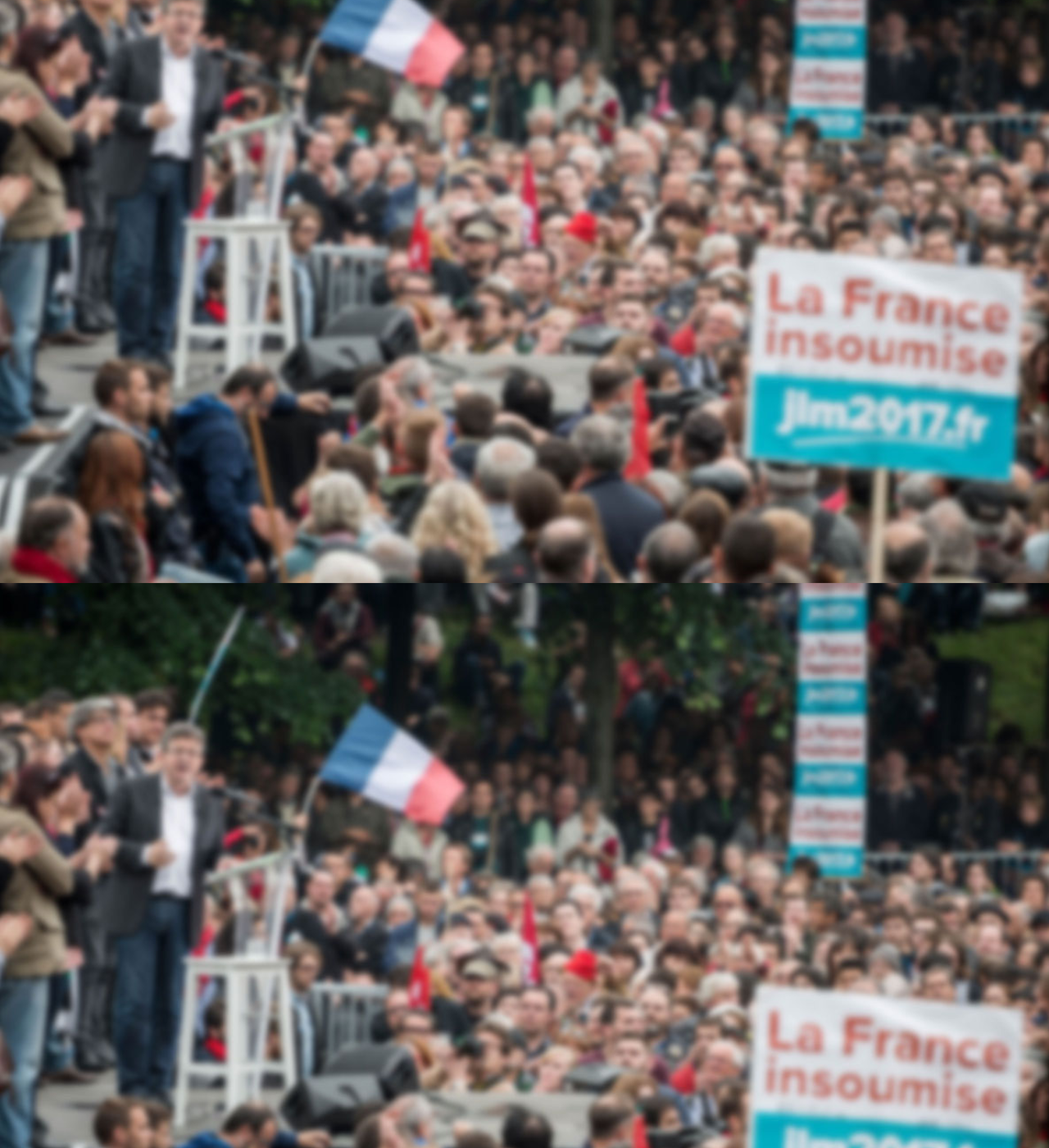
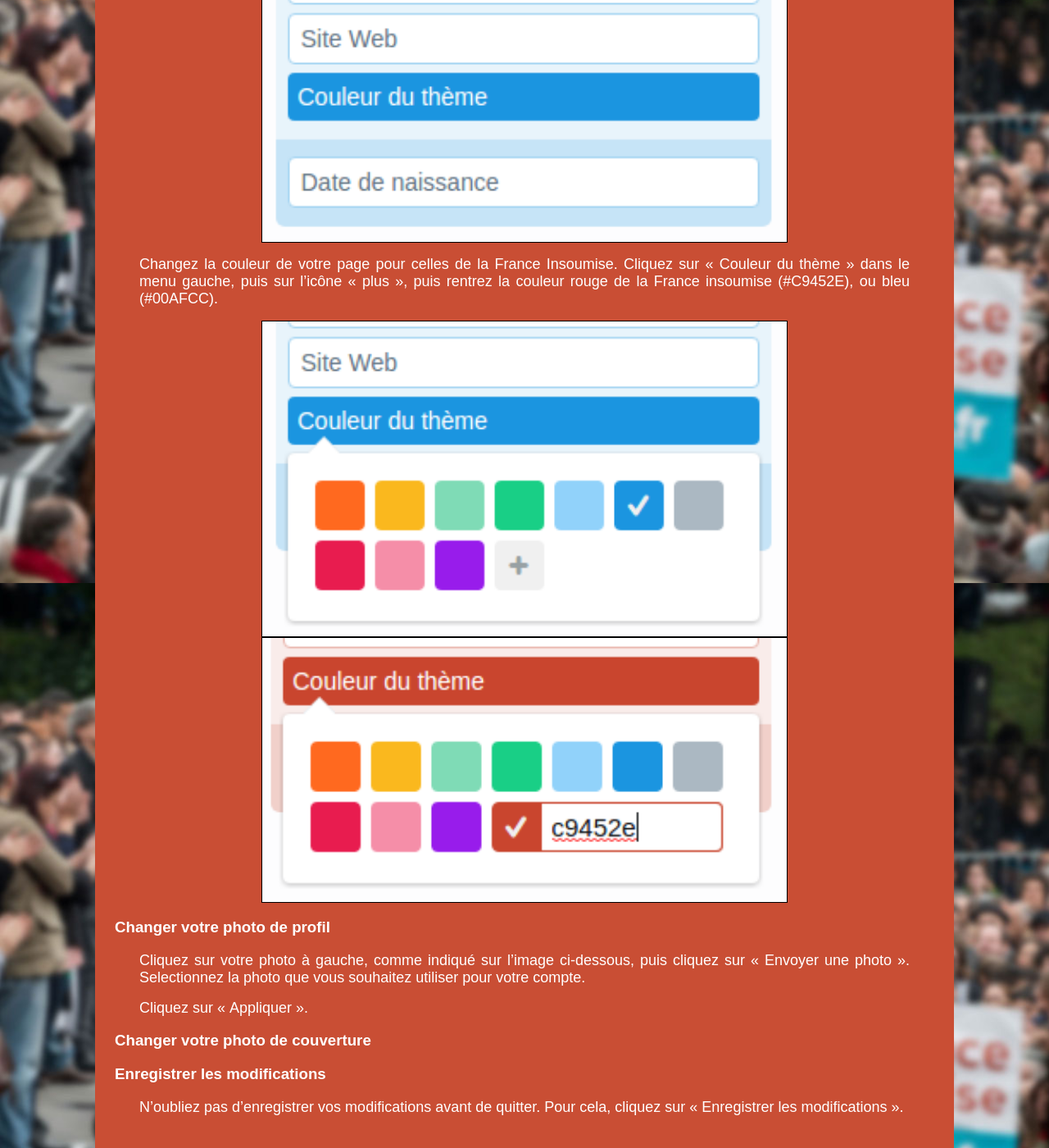
Before and after one commit to ryuran/kitcampagne.fi, a Jekyll site: the page built from twitter-creer-compte.md, in a window 1280 px wide and 1400 px high, scrolled down 4689 px. Shown: the whole window at 82% size. Built offline with Jekyll 4.4.1, drawn with Linux system fonts in a browser that asks for light colours; some of the changed text lies outside the part shown.

Commit message:
Mise à jour du tutoriel pour créer et configurer un compte Twitter

```diff
--- a/twitter-creer-compte.md
+++ b/twitter-creer-compte.md
@@ -10,20 +10,50 @@
 
 Allez sur la page [https://twitter.com/signup](https://twitter.com/signup) pour créer un compte, et remplissez les champs « Nom complet », « Email » et « Mot de passe » comme montré dans la figure suivante, puis cliquez sur « S’inscrire ».
 
-![Twitter](assets/images/screenshots/twitter-1.png){:class="screenshot"}
+![Copie d'écran du formulaire de création d'un compte Twitter - Etape 1](assets/images/screenshots/twitter-1.png){:class="screenshot"}
 
 Entrez votre numéro de téléphone pour sécuriser votre compte. Cette étape est importante car en période de campagne, les piratages sont fréquents. Cliquez sur « Suivant » une fois le champ rempli.
 
-![Twitter](assets/images/screenshots/twitter-2.png){:class="screenshot"}
+![Copie d'écran du formulaire de création d'un compte Twitter - Etape 2](assets/images/screenshots/twitter-2.png){:class="screenshot"}
 
 Vous allez recevoir un SMS avec un code : « Votre code de confirmation Twitter est 977350 ». Entrez ce code dans la page et cliquez sur suivant.
 
-![Twitter](assets/images/screenshots/twitter-3.png){:class="screenshot"}
+![Copie d'écran du formulaire de création d'un compte Twitter - Etape 3](assets/images/screenshots/twitter-3.png){:class="screenshot"}
 
-Votre compte twitter est maintenant activé. Pour le finaliser, n’oubliez pas de de confirmer votre adresse email. Pour cela, trouvez dans vos emails le message « Confirmez votre compte Twitter », puis cliquez sur « Confirmer maintenant ».
+Votre compte twitter est maintenant activé. Pour le finaliser, n’oubliez pas de confirmer votre adresse email. Pour cela, trouvez dans vos emails le message « Confirmez votre compte Twitter », puis cliquez sur « Confirmer maintenant ».
 
-![Twitter](assets/images/screenshots/twitter-4.png){:class="screenshot"}
+![Email pour valider votre compte Twitter](assets/images/screenshots/twitter-4.png){:class="screenshot"}
 
-Rendez-vous sur [https://twitter.com](https://twitter.com) pour acceder à votre compte Twitter.
+## Configurer votre compte Twitter
 
-![Twitter](assets/images/screenshots/twitter-5.png){:class="screenshot"}
+Rendez-vous sur [https://twitter.com](https://twitter.com) pour acceder à votre compte Twitter. Puis cliquez sur votre nom a gauche pour acceder à votre profil.
+
+![Copie d'écran de la page d'accueil de Twitter](assets/images/screenshots/twitter-5.png){:class="screenshot"}
+
+Cliquez sur le boutton « Éditer le profil » pour pouvoir changer votre photo et votre biographie.
+
+![Copie d'écran de votre profil Twitter](assets/images/screenshots/twitter-6.png){:class="screenshot"}
+![Copie d'écran de la page d'édition de votre profil Twitter](assets/images/screenshots/twitter-7.png){:class="screenshot"}
+
+### Changer les informations dans votre profil
+
+Remplissez les informations vous concernant dans les champs à gauche. Nous recommandons de mentionnner votre candidature dans votre biographie.
+
+![Copie d'écran du formulaire pour éditer votre biographie](assets/images/screenshots/twitter-edit-bio.png){:class="screenshot"}
+
+Changez la couleur de votre page pour celles de la France Insoumise. Cliquez sur « Couleur du thème » dans le menu gauche, puis sur l'icône « plus », puis rentrez la couleur rouge de la France insoumise (#C9452E), ou bleu (#00AFCC).
+
+![Copie d'écran de l'outil pour changer la couleur de votre thème Twitter - Etape 1](assets/images/screenshots/twitter-color1.png){:class="screenshot"}
+![Copie d'écran de l'outil pour changer la couleur de votre thème Twitter - Etape 2](assets/images/screenshots/twitter-color2.png){:class="screenshot"}
+
+### Changer votre photo de profil
+
+Cliquez sur votre photo à gauche, comme indiqué sur l'image ci-dessous, puis cliquez sur « Envoyer une photo ». Selectionnez la photo que vous souhaitez utiliser pour votre compte.
+
+Cliquez sur « Appliquer ».
+
+### Changer votre photo de couverture
+
+### Enregistrer les modifications
+
+N'oubliez pas d'enregistrer vos modifications avant de quitter. Pour cela, cliquez sur « Enregistrer les modifications ».
```
Also changed, not shown: assets/images/icons/facebook-ecrire.png (added), assets/images/icons/twitter-ecrire.png (added), assets/images/screenshots/twitter-1.png, assets/images/screenshots/twitter-2.png, assets/images/screenshots/twitter-5.png, assets/images/screenshots/twitter-6.png (added), assets/images/screenshots/twitter-7.png (added), assets/images/screenshots/twitter-color1.png (added), assets/images/screenshots/twitter-color2.png (added), assets/images/screenshots/twitter-edit-bio.png (added).
